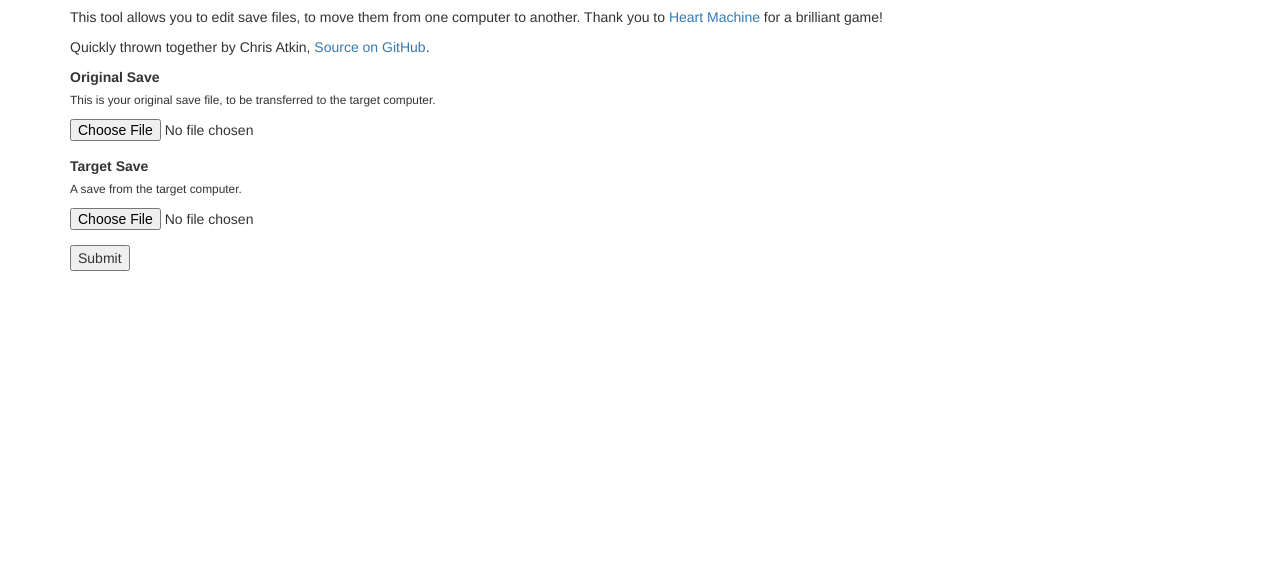
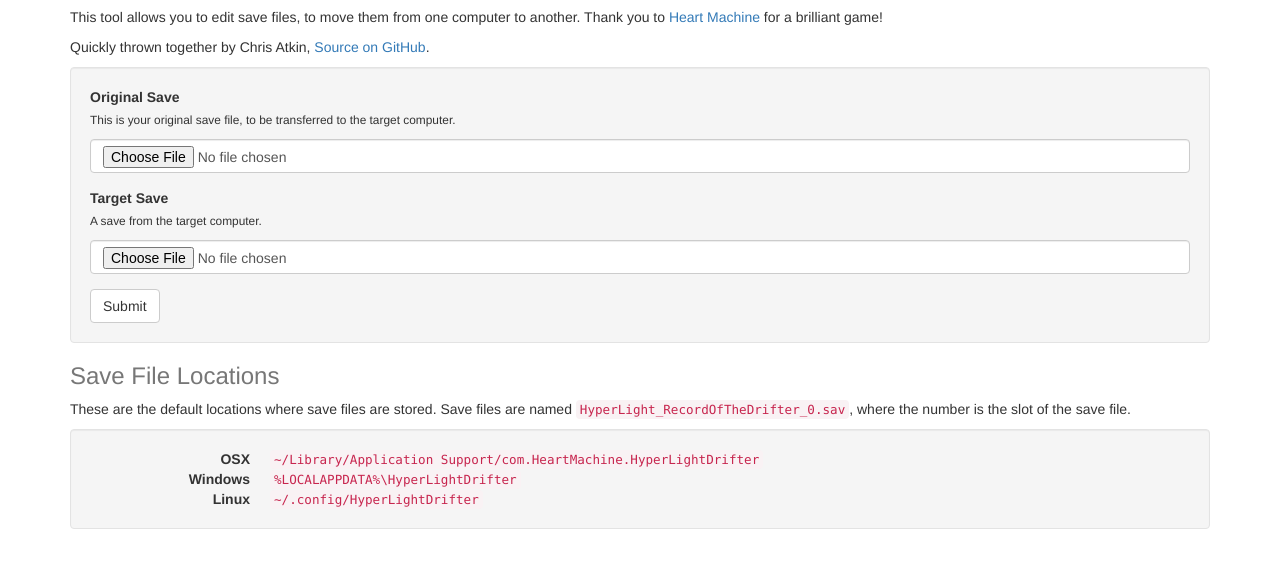
Before and after one commit to atkinchris/hld-save-tool, a plain HTML site: page index.html in a window 1280 px wide. Shown: the part 63-630 px from the top of the page. Drawn offline with nearby package versions, Linux system fonts and the light colour scheme.

Commit message:
Add further styling and instructions
This adds instructions on where to find the save files, along with
further styling to support the additional page content.

```diff
--- a/index.html
+++ b/index.html
@@ -15,19 +15,33 @@
       <p>
         Quickly thrown together by Chris Atkin, <a href="https://github.com/atkinchris/hld-save-tool">Source on GitHub</a>.
       </p>
-      <form onsubmit="process()" action="#">
+      <form onsubmit="process()" action="#" class="well">
         <div class="form-group">
           <label for="original">Original Save</label>
           <p class="small">This is your original save file, to be transferred to the target computer.</p>
-          <input type="file" id="original" name="original" accept=".sav" required />
+          <input type="file" id="original" name="original" accept=".sav" class="form-control" required />
         </div>
         <div class="form-group">
         <label for="target">Target Save</label>
         <p class="small">A save from the target computer.</p>
-        <input type="file" id="target" name="target" accept=".sav" required />
+        <input type="file" id="target" name="target" accept=".sav" class="form-control" required />
         </div>
-        <input type="submit" value="Submit">
+        <input type="submit" value="Submit" class="btn btn-default">
       </form>
+      <h3 class="text-muted">Save File Locations</h3>
+      <p>
+        These are the default locations where save files are stored.
+        Save files are named <code>HyperLight_RecordOfTheDrifter_0.sav</code>,
+        where the number is the slot of the save file.
+      </p>
+      <dl class="dl-horizontal well">
+        <dt>OSX</dt>
+        <dd><code>~/Library/Application Support/com.HeartMachine.HyperLightDrifter</code></dd>
+        <dt>Windows</dt>
+        <dd><code>%LOCALAPPDATA%\HyperLightDrifter</code></dd>
+        <dt>Linux</dt>
+        <dd><code>~/.config/HyperLightDrifter</code></dd>
+      </dl>
     </div>
     <script src="scripts.js" charset="utf-8"></script>
   </body>
```
